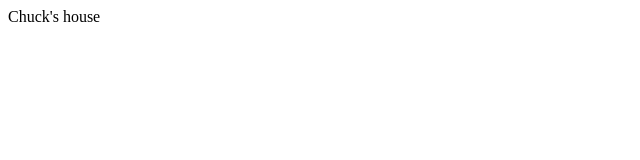
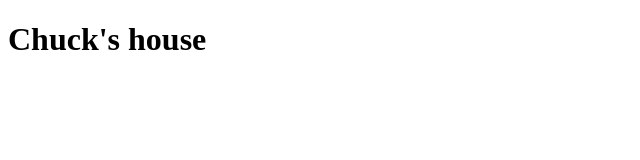
Before and after one commit to emersontavares/TopaTudo, a plain HTML site: page Index.html in a window 1280 px wide. Shown: the whole page, without its empty margins (0-640 px from the left). Drawn offline with Linux system fonts and the light colour scheme.

Commit message:
Alteração no Index teste

```diff
--- a/Index.html
+++ b/Index.html
@@ -5,6 +5,6 @@
 <title> Chuck Norris </title>
 </head>
 <body>
-Chuck's house
+<h1>Chuck's house</h1>
 </body>
 </html>
```
